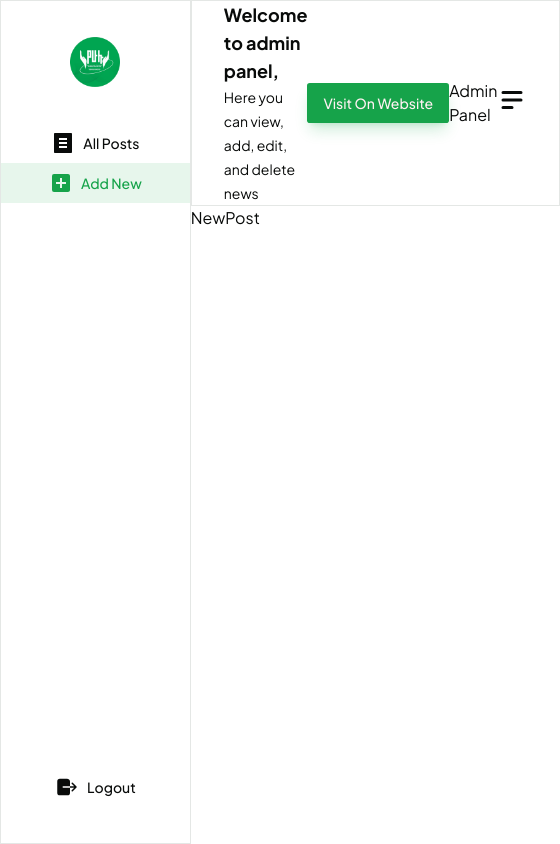
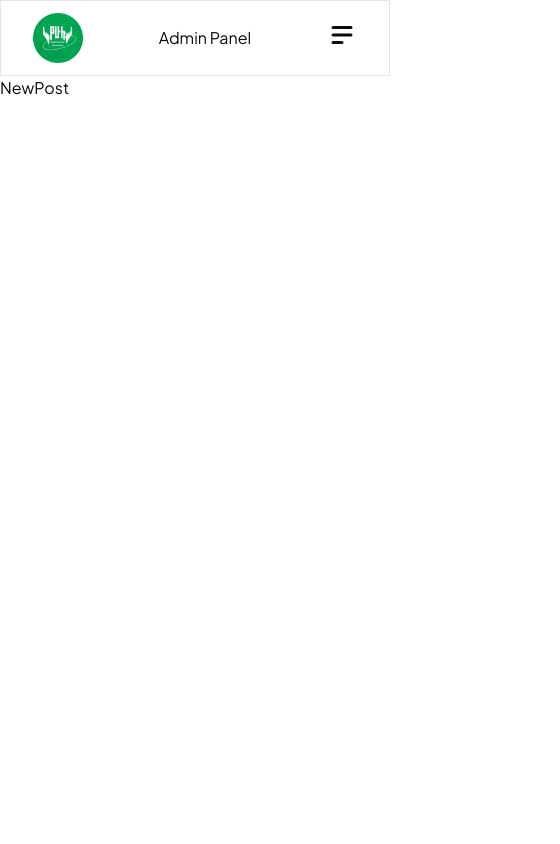
Before and after one commit to Upsurge-Tech/Project-Yehulusaccos-Frontend, a Next.js app: page /admin/new-post in a window 390 px wide. Shown: the whole page, 560 px wide, since content can reach past the window. Built offline with nearby package versions, Linux system fonts and the light colour scheme.

Commit message:
fix: admin shell fully responsive

```diff
--- a/app/admin/(app)/layout.tsx
+++ b/app/admin/(app)/layout.tsx
@@ -31,7 +31,7 @@ interface Props {
 const Layout = ({ children }: Props) => {
   return (
     <div className='flex'>
-      <div className=''>
+      <div className='hidden md:block'>
         <AdminSideBar />
       </div>
       <div className='flex-1'>
@@ -89,16 +89,16 @@ const AdminSideBar = () => {
 const AdminNavbar = () => {
   return (
     <nav className='border'>
-      <div className='container flex items-center justify-between md:p-3 '>
-        <div className='flex flex-col lg:flex-row lg:justify-end'>
-          <h1>
+      <div className='container flex items-center justify-between py-3 '>
+        <div className='hidden md:flex flex-col lg:flex-row lg:justify-end '>
+          <h1 className=''>
             <span className='font-bold text-lg'>Welcome to admin panel, </span>
             <span className='text-sm'>
               Here you can view, add, edit, and delete news
             </span>
           </h1>
         </div>
-        <Link href={'/news'}>
+        <Link href={'/news'} className='hidden md:inline-block'>
           <Button className='shadow-lg shadow-primary/20'>
             Visit On Website
           </Button>
```
